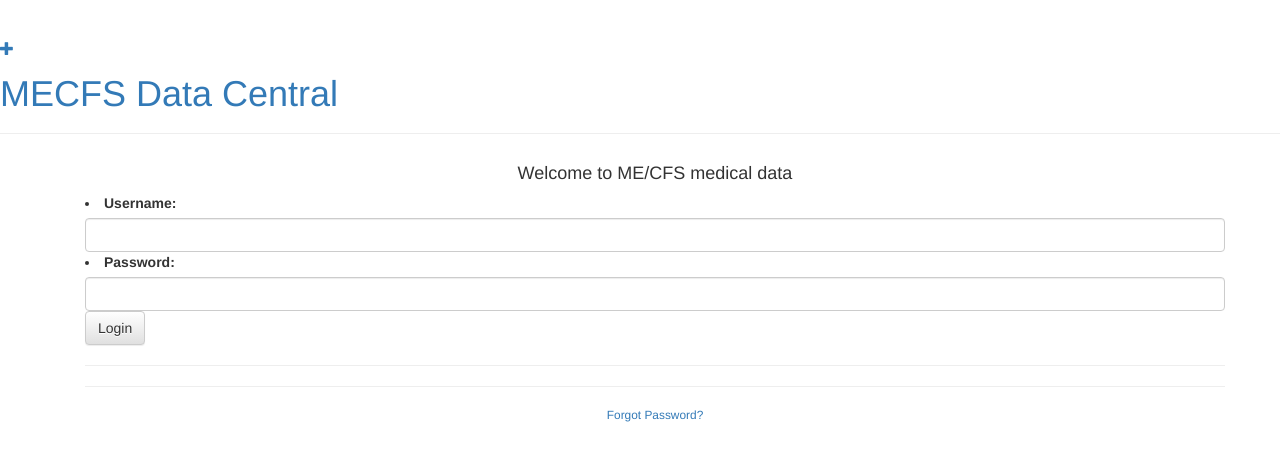
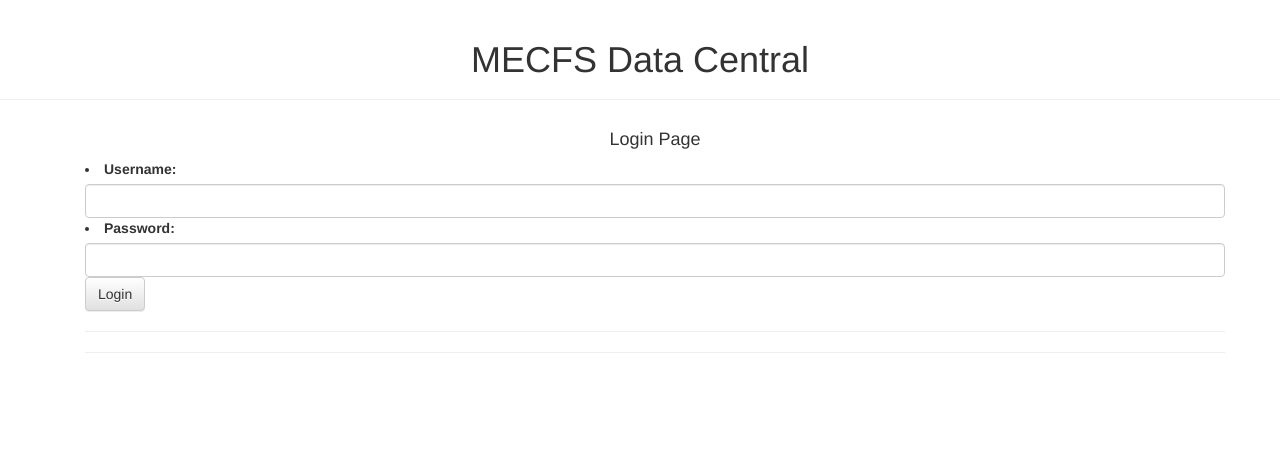
Before and after one commit to u6530822/MECFS_WebApp, a Django app: page /upload/login in a window 1280 px wide. Shown: the top 461 px of the page. Run offline with Django 3.2, Linux system fonts and the light colour scheme; some libraries are stand-ins or nearby versions.

Commit message:
Made minor modifications to the look of the login page and the upload page

```diff
--- a/upload/Templates/Testing/base.html
+++ b/upload/Templates/Testing/base.html
@@ -8,9 +8,8 @@
         <link rel="stylesheet" href="{% static 'css/blog.css' %}">
     </head>
     <body>
-        <div class="page-header">
-            <a href="{% url 'post_new' %}" class="top-menu"><span class="glyphicon glyphicon-plus"></span></a>
-            <h1><a href="/">MECFS Data Central</a></h1>
+        <div class="page-header text-center">
+            <h1>MECFS Data Central</h1>
         </div>
         <div class="content container">
             <div class="row">
--- a/upload/Templates/Testing/login.html
+++ b/upload/Templates/Testing/login.html
@@ -36,7 +36,7 @@
                 <div class="card o-hidden border-0 shadow-lg my-5">
                     <div class="card-body p-0">
                         <div class="text-center">
-                            <h1 class="h4 text-gray-900 mb-4">Welcome to ME/CFS medical data</h1>
+                            <h1 class="h4 text-gray-900 mb-4">Login Page</h1>
                         </div>
                         <form method="POST" class="post-form">{% csrf_token %}
                             {{ form.as_ul }}
@@ -45,9 +45,6 @@
                         <hr>
                         {#                  </>#}
                         <hr>
-                        <div class="text-center">
-                            <a class="small" href="forgot-password.html">Forgot Password?</a>
-                        </div>
                         {#                  <div class="text-center">#}
                         {#                    <a class="small" href="register.html">Create an Account!</a>#}
                         {#                  </div>#}
--- a/upload/Templates/Testing/upload.html
+++ b/upload/Templates/Testing/upload.html
@@ -36,15 +36,15 @@
 
     <body>
 
-    <!-- Navigation -->
-    <nav class="navbar navbar-expand-lg navbar-dark bg-dark fixed-top">
+    <!-- Navigation(commented out for first release-->
+    <!--nav class="navbar navbar-expand-lg navbar-dark bg-dark fixed-top">
         <div class="container">
             <button class="navbar-toggler" type="button" data-toggle="collapse" data-target="#navbarResponsive"
                     aria-controls="navbarResponsive" aria-expanded="false" aria-label="Toggle navigation">
                 <span class="navbar-toggler-icon"></span>
             </button>
         </div>
-    </nav>
+    </nav-->
 
     <!-- Page Content -->
     <div class="container">
```
